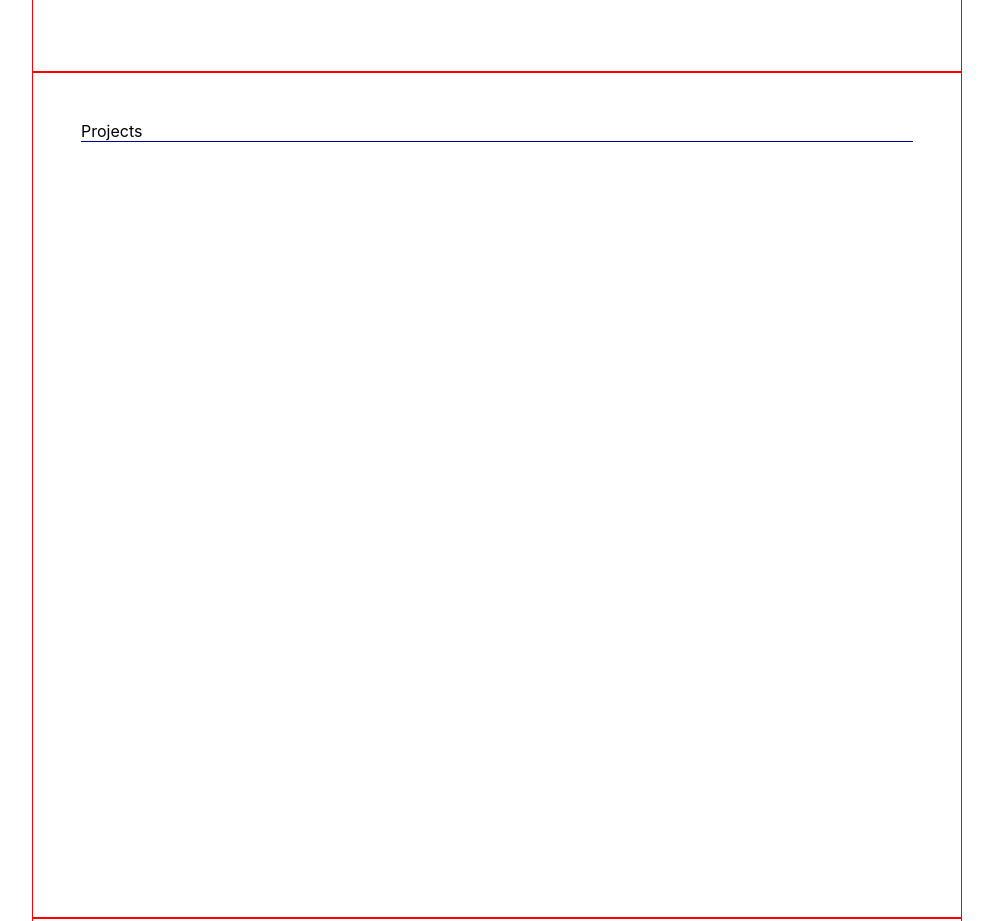
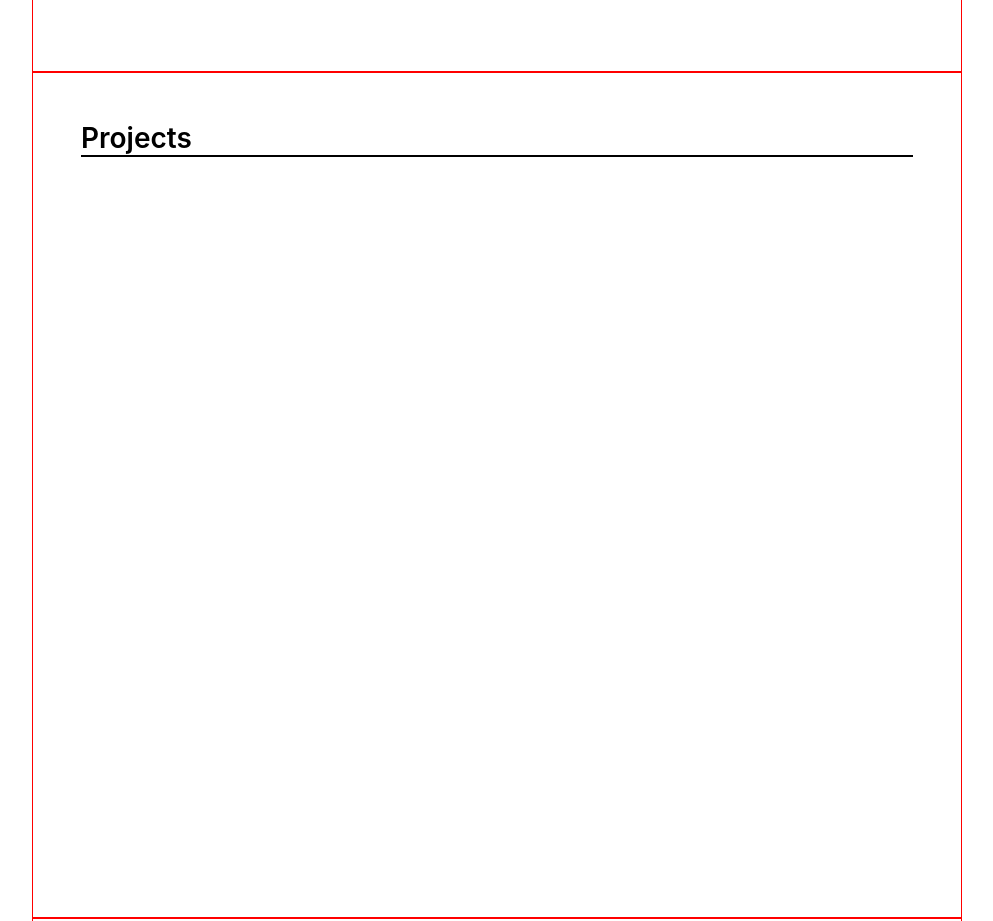
Before and after one commit to crawnic311/dev-portfolio-react, a React (Create React App) app: page / in a window 1280 px wide. Shown: the part 1740-2661 px from the top of the page, without its empty margins (143-1136 px from the left). Built offline with nearby package versions, Linux system fonts and the light colour scheme.

Commit message:
Projects Headline Formatted

```diff
--- a/src/App.css
+++ b/src/App.css
@@ -100,7 +100,10 @@
 }
 
 .Projects-Headline {
-  border-bottom: 1px solid darkblue;
+  text-align: left;
+  font-size: 28px;
+  font-weight: 600;
+  border-bottom: 2px solid black;
 }
 
 .Contact-Headline {
```
